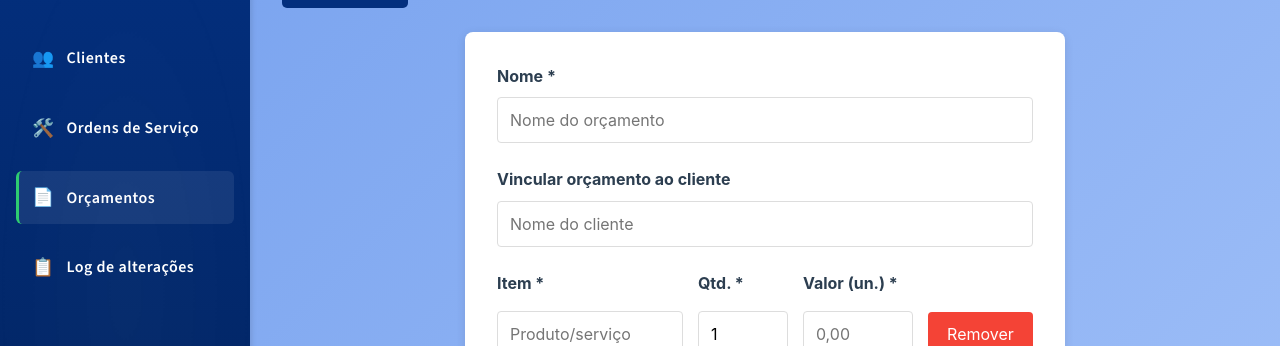
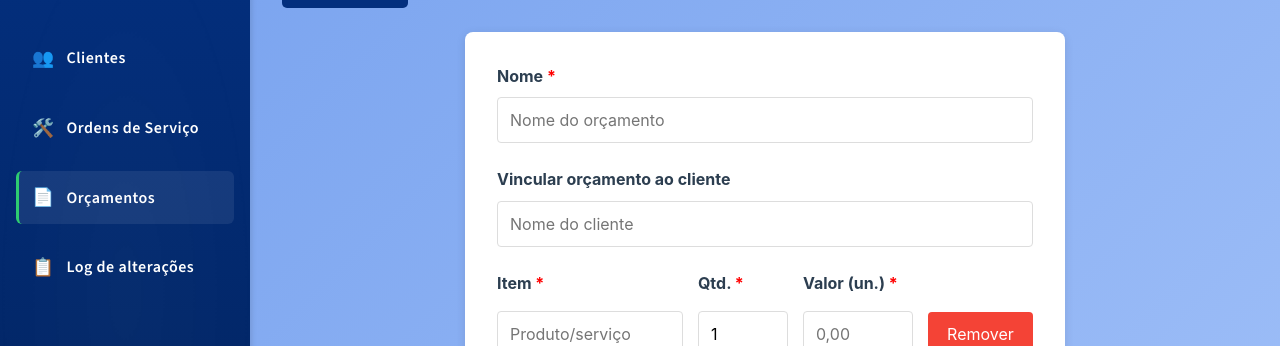
Before and after one commit to mateuseuz/sysmtec2.0, a React (Create React App) app in the folder frontend/: page /orcamentos/novo in a window 1280 px wide. Shown: the part 151-497 px from the top of the page. Built offline with nearby package versions, Linux system fonts and the light colour scheme.

Commit message:
campos obrigatórios

```diff
--- a/frontend/src/App.css
+++ b/frontend/src/App.css
@@ -51,3 +51,7 @@ button, a {
 button:hover, a:hover {
   background-color: #e0e0e0;
 }
+
+.required-asterisk {
+  color: red;
+}
--- a/frontend/src/components/ClienteForm.js
+++ b/frontend/src/components/ClienteForm.js
@@ -82,7 +82,7 @@ function ClienteForm({ cliente, onSubmit, isLoading }) {
   return (
     <form onSubmit={handleSubmit} className="cliente-form">
       <div className="form-group">
-        <label>Nome *</label>
+        <label>Nome <span className="required-asterisk">*</span></label>
         <input
           type="text"
           name="nome"
@@ -96,7 +96,7 @@ function ClienteForm({ cliente, onSubmit, isLoading }) {
       </div>
 
       <div className="form-group">
-        <label>CPF/CNPJ *</label>
+        <label>CPF/CNPJ <span className="required-asterisk">*</span></label>
         <input
           type="text"
           name="cpf_cnpj"
--- a/frontend/src/pages/clientes/CadastroCliente.js
+++ b/frontend/src/pages/clientes/CadastroCliente.js
@@ -192,7 +192,7 @@ function CadastroCliente() {
 
         <form onSubmit={handleSubmit} className="cliente-form">
           <div className="form-group">
-            <label>Nome *</label>
+            <label>Nome <span className="required-asterisk">*</span></label>
             <input
               type="text"
               name="nome"
@@ -205,7 +205,7 @@ function CadastroCliente() {
           </div>
 
           <div className="form-group">
-            <label>CPF/CNPJ *</label>
+            <label>CPF/CNPJ <span className="required-asterisk">*</span></label>
             <input
               type="text"
               name="cpf_cnpj"
@@ -218,7 +218,7 @@ function CadastroCliente() {
           </div>
 
           <div className="form-group">
-            <label>Celular *</label>
+            <label>Celular <span className="required-asterisk">*</span></label>
             <input
               type="tel"
               name="celular"
--- a/frontend/src/pages/clientes/EdicaoCliente.js
+++ b/frontend/src/pages/clientes/EdicaoCliente.js
@@ -216,7 +216,7 @@ function EdicaoCliente() {
 
         <form onSubmit={handleSubmit} className="cliente-form">
           <div className="form-group">
-            <label>Nome *</label>
+            <label>Nome <span className="required-asterisk">*</span></label>
             <input
               type="text"
               name="nome"
@@ -228,7 +228,7 @@ function EdicaoCliente() {
           </div>
 
           <div className="form-group">
-            <label>CPF/CNPJ *</label>
+            <label>CPF/CNPJ <span className="required-asterisk">*</span></label>
             <input
               type="text"
               name="cpf_cnpj"
@@ -241,7 +241,7 @@ function EdicaoCliente() {
           </div>
 
           <div className="form-group">
-            <label>Celular *</label>
+            <label>Celular <span className="required-asterisk">*</span></label>
             <input
               type="tel"
               name="celular"
--- a/frontend/src/pages/orcamentos/CadastroOrcamento.js
+++ b/frontend/src/pages/orcamentos/CadastroOrcamento.js
@@ -159,7 +159,7 @@ const CadastroOrcamento = () => {
 
         <form onSubmit={handleSubmit} className="cliente-form" noValidate>
           <div className="form-group">
-            <label>Nome *</label>
+            <label>Nome <span className="required-asterisk">*</span></label>
             <input
               type="text"
               value={nomeOrcamento}
@@ -200,9 +200,9 @@ const CadastroOrcamento = () => {
 
           <div className="itens-orcamento-grid-container">
             {/* Cabeçalho do Grid */}
-            <label className="grid-header">Item *</label>
-            <label className="grid-header">Qtd. *</label>
-            <label className="grid-header">Valor (un.) *</label>
+            <label className="grid-header">Item <span className="required-asterisk">*</span></label>
+            <label className="grid-header">Qtd. <span className="required-asterisk">*</span></label>
+            <label className="grid-header">Valor (un.) <span className="required-asterisk">*</span></label>
             <div /> {/* Célula vazia para alinhar com o botão de remover */}
 
             {/* Linhas de Itens */}
--- a/frontend/src/pages/orcamentos/EdicaoOrcamento.js
+++ b/frontend/src/pages/orcamentos/EdicaoOrcamento.js
@@ -202,7 +202,7 @@ const EdicaoOrcamento = () => {
 
         <form onSubmit={handleSubmit} className="cliente-form" noValidate>
           <div className="form-group">
-            <label>Nome *</label>
+            <label>Nome <span className="required-asterisk">*</span></label>
             <input
               type="text"
               value={nomeOrcamento}
@@ -243,9 +243,9 @@ const EdicaoOrcamento = () => {
 
           <div className="itens-orcamento-grid-container">
             {/* Cabeçalho do Grid */}
-            <label className="grid-header">Item *</label>
-            <label className="grid-header">Qtd. *</label>
-            <label className="grid-header">Valor (un.) *</label>
+            <label className="grid-header">Item <span className="required-asterisk">*</span></label>
+            <label className="grid-header">Qtd. <span className="required-asterisk">*</span></label>
+            <label className="grid-header">Valor (un.) <span className="required-asterisk">*</span></label>
             <div /> {/* Célula vazia para alinhar com o botão de remover */}
 
             {/* Linhas de Itens */}
--- a/frontend/src/pages/ordensServico/CadastroOrdemServico.js
+++ b/frontend/src/pages/ordensServico/CadastroOrdemServico.js
@@ -155,7 +155,7 @@ function CadastroOrdemServico() {
 
         <form onSubmit={handleSubmit} className="cliente-form">
           <div className="form-group">
-            <label>Nome *</label>
+            <label>Nome <span className="required-asterisk">*</span></label>
             <input
               type="text"
               name="nome"
@@ -167,7 +167,7 @@ function CadastroOrdemServico() {
           </div>
 
           <div className="form-group">
-            <label>Cliente relacionado *</label>
+            <label>Cliente relacionado <span className="required-asterisk">*</span></label>
             <input
               type="text"
               name="id_cliente"
@@ -189,7 +189,7 @@ function CadastroOrdemServico() {
           </div>
 
           <div className="form-group">
-            <label>Orçamento *</label>
+            <label>Orçamento <span className="required-asterisk">*</span></label>
             <select
               name="id_orcamento"
               value={formData.id_orcamento}
@@ -206,7 +206,7 @@ function CadastroOrdemServico() {
           </div>
 
           <div className="form-group">
-            <label>Situação *</label>
+            <label>Situação <span className="required-asterisk">*</span></label>
             <select
               name="situacao"
               value={formData.situacao}
--- a/frontend/src/pages/ordensServico/EdicaoOrdemServico.js
+++ b/frontend/src/pages/ordensServico/EdicaoOrdemServico.js
@@ -182,7 +182,7 @@ function EdicaoOrdemServico() {
 
         <form onSubmit={handleSubmit} className="cliente-form">
           <div className="form-group">
-            <label>Nome do projeto/serviço *</label>
+            <label>Nome do projeto/serviço <span className="required-asterisk">*</span></label>
             <input
               type="text"
               name="nome"
@@ -193,7 +193,7 @@ function EdicaoOrdemServico() {
           </div>
 
           <div className="form-group">
-            <label>Cliente relacionado *</label>
+            <label>Cliente relacionado <span className="required-asterisk">*</span></label>
             <input
               type="text"
               name="id_cliente"
@@ -215,7 +215,7 @@ function EdicaoOrdemServico() {
           </div>
 
           <div className="form-group">
-            <label>Orçamento *</label>
+            <label>Orçamento <span className="required-asterisk">*</span></label>
             <select
               name="id_orcamento"
               value={formData.id_orcamento}
@@ -232,7 +232,7 @@ function EdicaoOrdemServico() {
           </div>
 
           <div className="form-group">
-            <label>Situação *</label>
+            <label>Situação <span className="required-asterisk">*</span></label>
             <select
               name="situacao"
               value={formData.situacao}
--- a/frontend/src/pages/visitas/CadastroVisita.js
+++ b/frontend/src/pages/visitas/CadastroVisita.js
@@ -132,7 +132,7 @@ function CadastroVisita() {
         <form onSubmit={handleSubmit} className="cliente-form">
 
           <div className="form-group">
-            <label>Nome *</label>
+            <label>Nome <span className="required-asterisk">*</span></label>
             <input
               type="text"
               name="titulo"
@@ -165,7 +165,7 @@ function CadastroVisita() {
 
           <div className="form-row">
             <div className="form-group">
-              <label>Data *</label>
+              <label>Data <span className="required-asterisk">*</span></label>
               <input
                 type="date"
                 name="data"
@@ -175,7 +175,7 @@ function CadastroVisita() {
               />
             </div>
             <div className="form-group">
-              <label>Hora *</label>
+              <label>Hora <span className="required-asterisk">*</span></label>
               <input
                 type="time"
                 name="hora"
@@ -187,7 +187,7 @@ function CadastroVisita() {
           </div>
 
           <div className="form-group">
-            <label>Endereço *</label>
+            <label>Endereço <span className="required-asterisk">*</span></label>
             <input
               type="text"
               name="endereco"
--- a/frontend/src/pages/visitas/EdicaoVisita.js
+++ b/frontend/src/pages/visitas/EdicaoVisita.js
@@ -171,7 +171,7 @@ function EdicaoVisita() {
         <form onSubmit={handleSubmit} className="cliente-form">
 
           <div className="form-group">
-            <label>Nome *</label>
+            <label>Nome <span className="required-asterisk">*</span></label>
             <input type="text" name="titulo" value={formData.titulo} onChange={handleChange} required />
           </div>
 
@@ -191,17 +191,17 @@ function EdicaoVisita() {
 
           <div className="form-row">
             <div className="form-group">
-              <label>Data *</label>
+              <label>Data <span className="required-asterisk">*</span></label>
               <input type="date" name="data" value={formData.data} onChange={handleChange} required />
             </div>
             <div className="form-group">
-              <label>Hora *</label>
+              <label>Hora <span className="required-asterisk">*</span></label>
               <input type="time" name="hora" value={formData.hora} onChange={handleChange} required />
             </div>
           </div>
 
           <div className="form-group">
-            <label>Endereço *</label>
+            <label>Endereço <span className="required-asterisk">*</span></label>
             <input type="text" name="endereco" value={formData.endereco} onChange={handleChange} required />
           </div>
 
--- a/frontend/src/pages/visitas/ListagemVisitas.js
+++ b/frontend/src/pages/visitas/ListagemVisitas.js
@@ -65,7 +65,7 @@ function ListagemVisitas() {
     if (visitaToDelete) {
       try {
         await api.deletarVisita(visitaToDelete);
-        toast.success('Visita deletada com sucesso!');
+        toast.success('Visita excluída com sucesso!');
         setVisitaToDelete(null);
         carregarVisitas(); // Recarrega as visitas
       } catch (error) {
--- a/frontend/src/styles/Clientes.css
+++ b/frontend/src/styles/Clientes.css
@@ -537,3 +537,7 @@ body {
     padding: 1.5rem;
   }
 }
+
+.required-asterisk {
+  color: red;
+}
```
Also changed, not shown: 1 other file (tests, documents, lock files or other folders).
